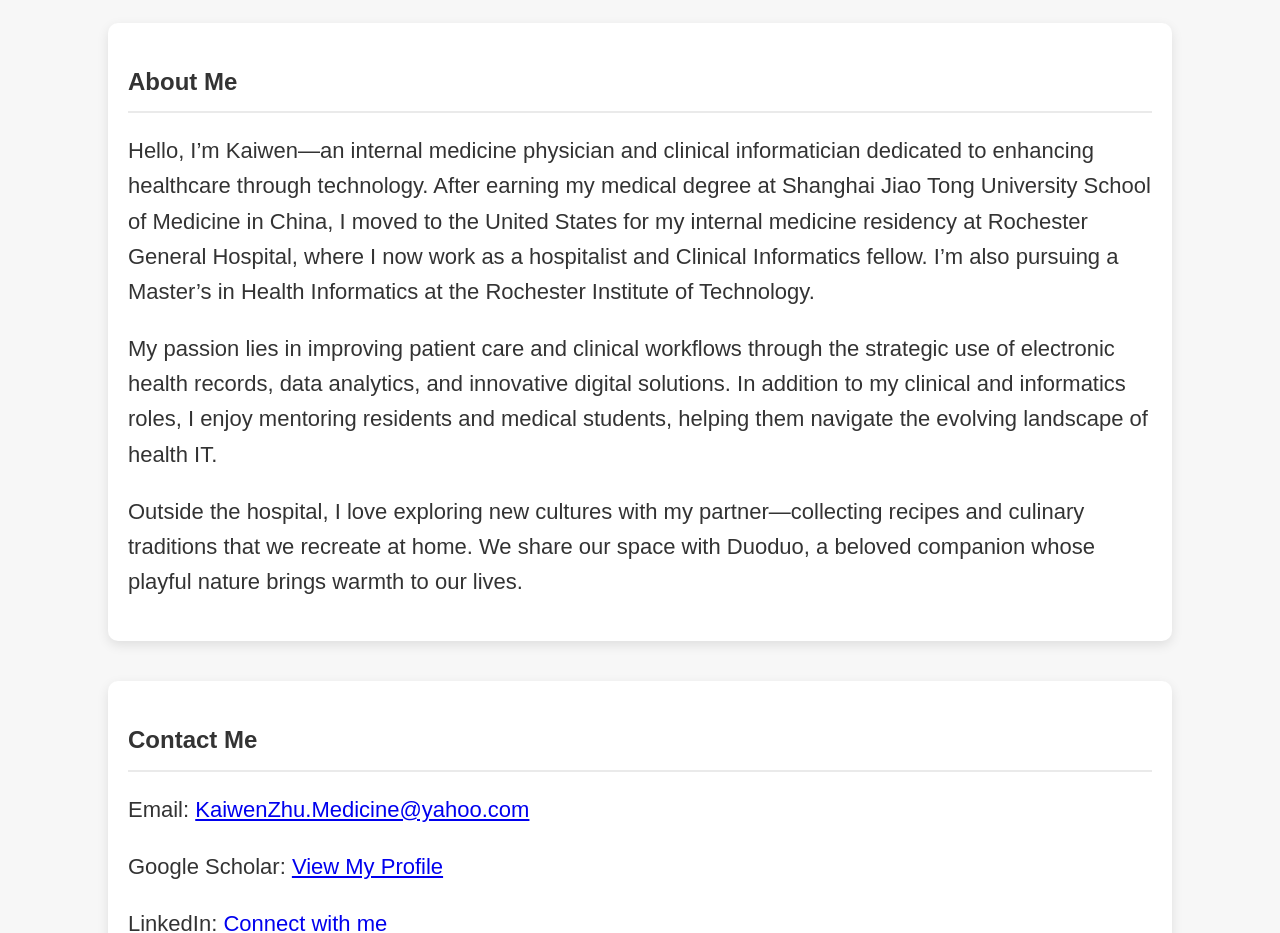
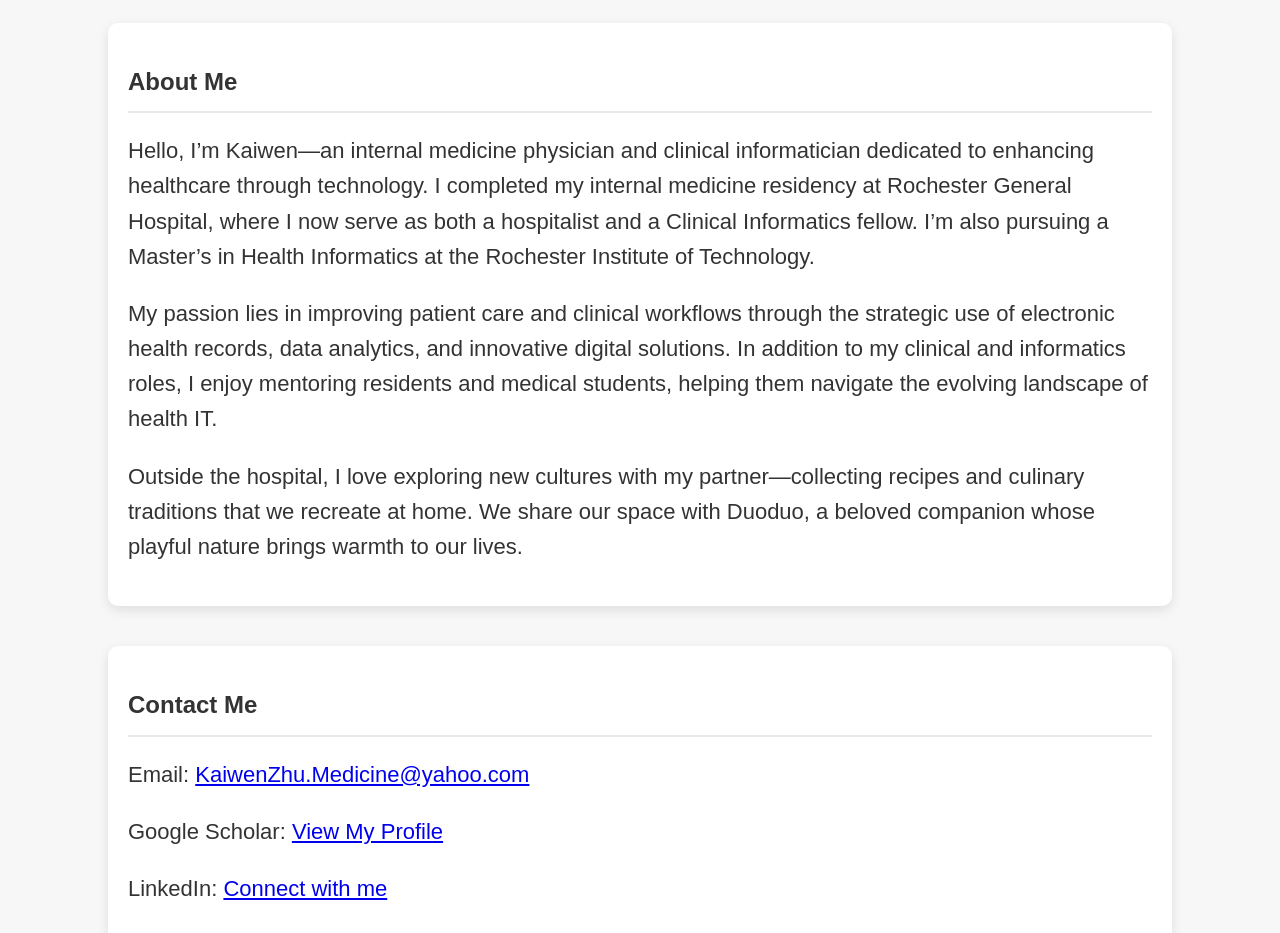
Before and after one commit to KaiwenMed/KaiwenMed, a plain HTML site: page index.html in a window 1280 px wide. Shown: the part 1280-2213 px from the top of the page. Drawn offline with Linux system fonts and the light colour scheme.

Commit message:
Update index.html

```diff
--- a/index.html
+++ b/index.html
@@ -35,8 +35,11 @@
         <section id="summary">
             <h2>Summary</h2>
             <p>
-                Board-certified physician with clinical and informatics leadership experience. Analytical, proactive, and innovative thinker with a demonstrated ability to implement transformative changes resulting in improved clinical outcomes and operational efficiencies. Proven success in implementing and optimizing EHR systems and digital health technologies to enhance clinical workflows, patient safety, and care team efficiency. Effective collaborator skilled at engaging stakeholders across specialties to identify clinical needs and develop impactful digital solutions.
-Dedicated educator and mentor to residents and medical students, proficient in data analytics and AI applications, with advanced training in health informatics and leadership development programs. Committed to advancing patient care through the strategic use of health information technology, enhancing both patient and provider experiences within the healthcare environment.
+                Board-certified physician with clinical and informatics leadership experience. Analytical, proactive, and innovative thinker with a demonstrated ability to implement transformative changes resulting in improved clinical outcomes and operational efficiencies.
+                Proven success in implementing and optimizing EHR systems and digital health technologies to enhance clinical workflows, patient safety, and care team efficiency.
+                Effective collaborator skilled at engaging stakeholders across specialties to identify clinical needs and develop impactful digital solutions.
+                Dedicated educator and mentor to residents and medical students, proficient in data analytics and AI applications, with advanced training in health informatics and leadership development programs.
+                Committed to advancing patient care through the strategic use of health information technology, enhancing both patient and provider experiences within the healthcare environment.
 
             </p>
         </section>
@@ -44,8 +47,8 @@ Dedicated educator and mentor to residents and medical students, proficient in d
             <h2>About Me</h2>
             <p>
                 Hello, I’m Kaiwen—an internal medicine physician and clinical informatician dedicated to enhancing healthcare through technology.
-                After earning my medical degree at Shanghai Jiao Tong University School of Medicine in China, I moved to the United States for my internal medicine residency at Rochester General Hospital,
-                where I now work as a hospitalist and Clinical Informatics fellow. I’m also pursuing a Master’s in Health Informatics at the Rochester Institute of Technology.
+                I completed my internal medicine residency at Rochester General Hospital, where I now serve as both a hospitalist and a Clinical Informatics fellow.
+                I’m also pursuing a Master’s in Health Informatics at the Rochester Institute of Technology.
 
             </p>
             <p>
```
